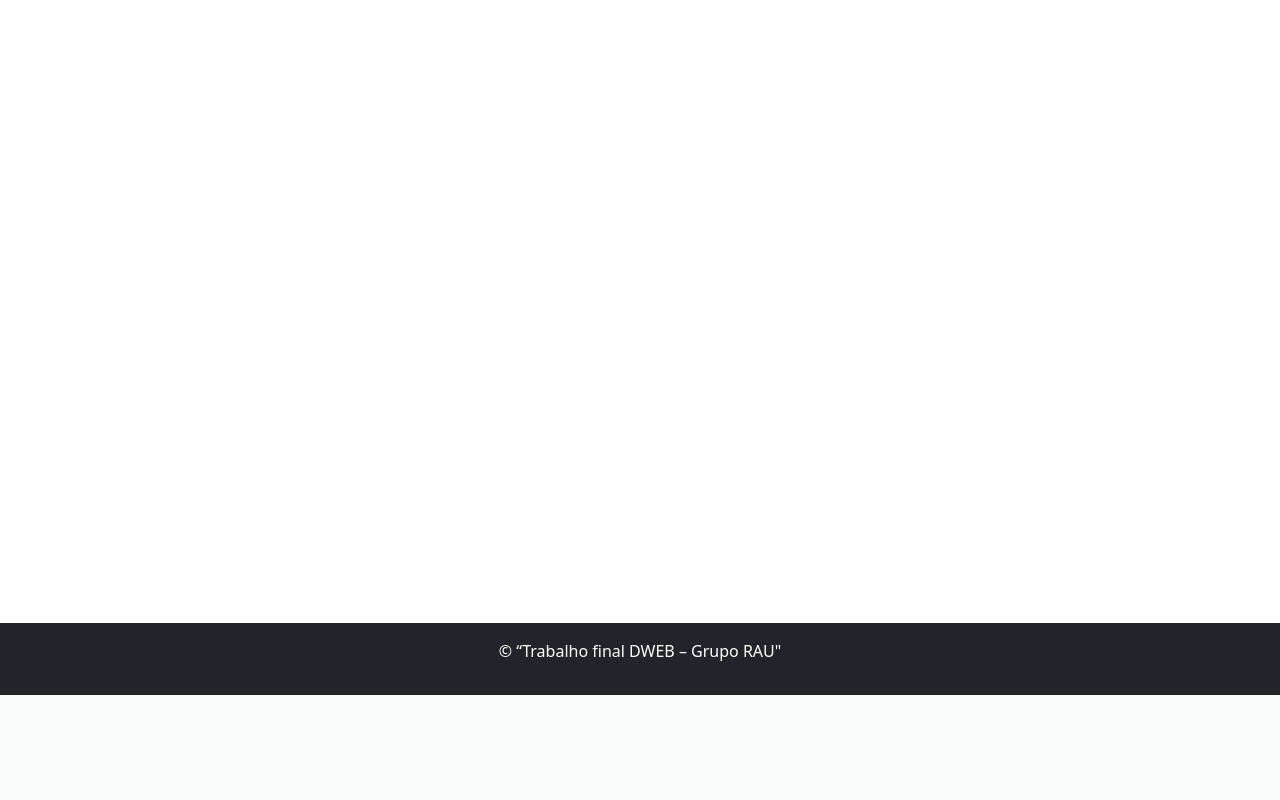
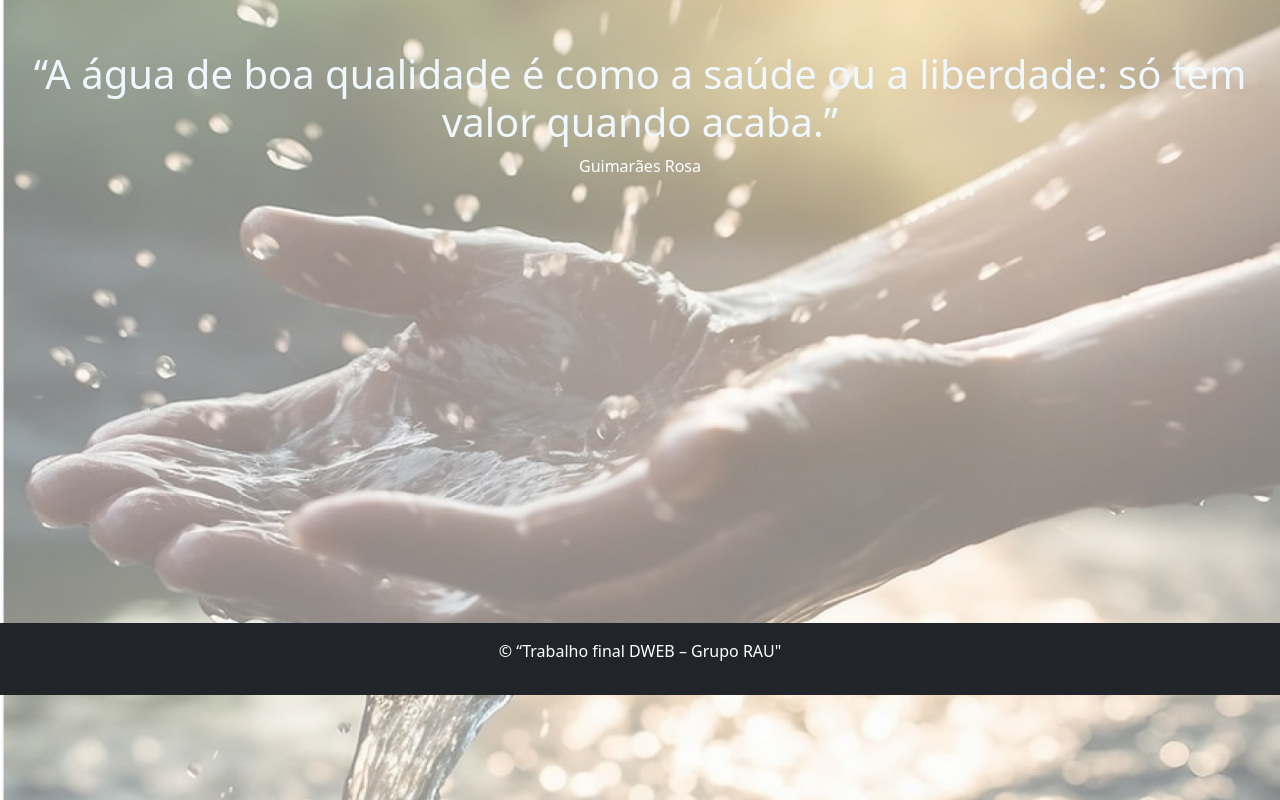
Before and after one commit to pablomontalvao/trabalho-dev-web1, a PHP site: page / in a window 1280 px wide. Shown: the part 105-905 px from the top of the page. Before the commit the page ends 800 px from the top, so only its background shows below. Run offline with PHP 8.4, Linux system fonts and the light colour scheme.

Commit message:
Atualizando fundo com imagem

```diff
--- a/index.html
+++ b/index.html
@@ -14,17 +14,16 @@
   <nav class="navbar navbar-expand-sm navbar-dark bg-dark">
     <div class="container">
 
-      <!-- Logo -->
+
       <a class="navbar-brand" href="index.html">
         <img src="foto_RAU_azul.png" alt="Logo da Empresa" class="logo">
       </a>
 
-      <!-- Botão de menu (mobile) -->
+
       <button class="navbar-toggler" type="button" data-bs-toggle="collapse" data-bs-target="#menuNavbar">
         <span class="navbar-toggler-icon"></span>
       </button>
 
-      <!-- Itens do menu -->
       <div class="collapse navbar-collapse" id="menuNavbar">
         <ul class="navbar-nav ms-3"> <!-- ms-3 dá espaço entre logo e link -->
           <li class="nav-item">
@@ -40,6 +39,17 @@
     </div>
   </nav>
 
+
+   <div class="main-content">
+    <!-- Conteúdo que você quer colocar por cima da imagem -->
+    <h1 style="color:aliceblue; text-align:center; padding-top:50px;">“A água de boa qualidade é como a saúde ou a liberdade: só tem valor quando acaba.”</h1>
+    <p style="color:white; text-align:center;">Guimarães Rosa</p>
+  </div>
+
+
+
+
+
   <footer class="bg-dark text-white text-center py-3 mt-auto w-100" style="position: fixed; left: 0; bottom: 0;">
     <p>&copy; “Trabalho final DWEB – Grupo RAU"</p>
   </footer>
--- a/style.css
+++ b/style.css
@@ -3,3 +3,24 @@
   width: 100px;   /* controla a largura */
   height: auto;   /* mantém proporção */
 }
+
+.main-content {
+  position: relative;
+  min-height: 100vh;
+  padding-bottom: 50px;
+}
+
+.main-content::before {
+  content: "";
+  position: absolute;
+  top: 0;
+  left: 0;
+  width: 100%;
+  height: 100%;
+  background-image: url("pegada-hidrica 1.jpg");
+  background-size: cover;
+  background-position: center;
+  background-repeat: no-repeat;
+  opacity: 1.0; /* ajusta a transparência */
+  z-index: -1;   /* fica atrás do conteúdo */
+}
```
Also changed, not shown: pegada-hidrica 1.jpg (added).
